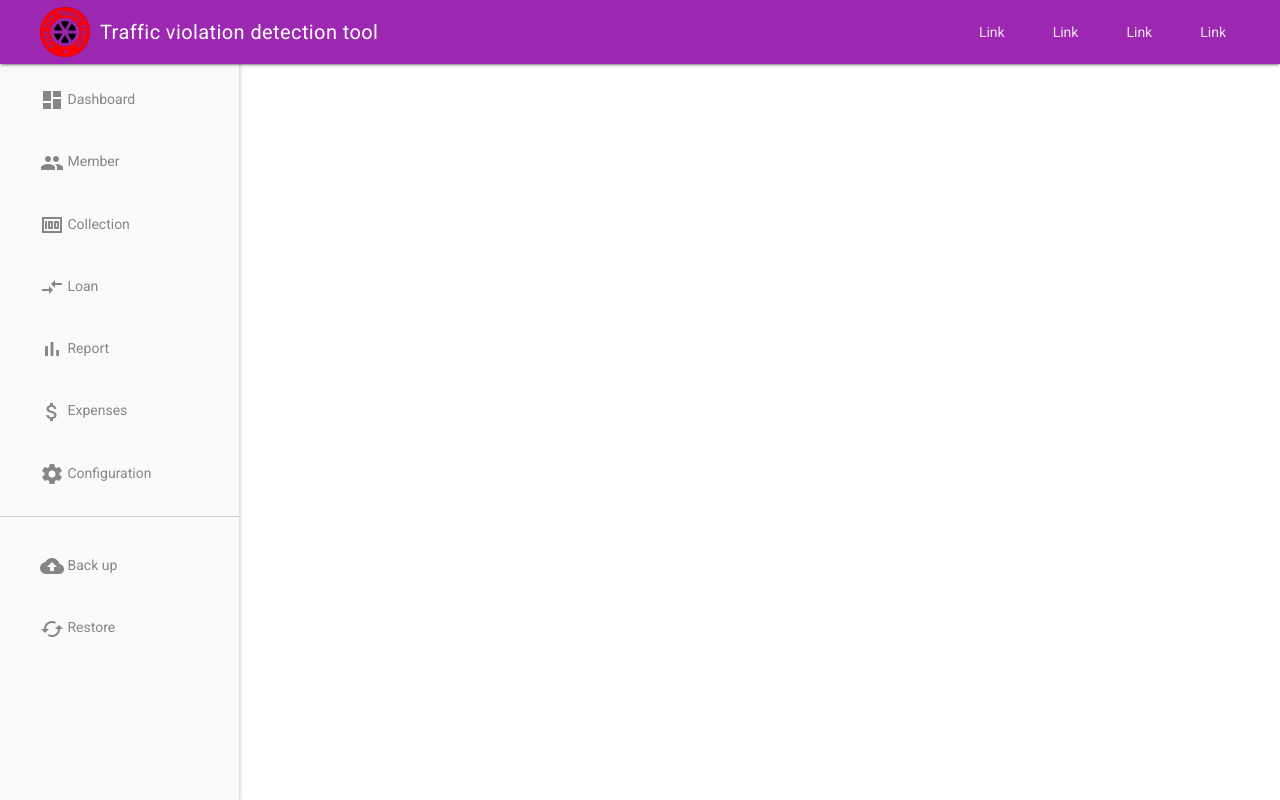
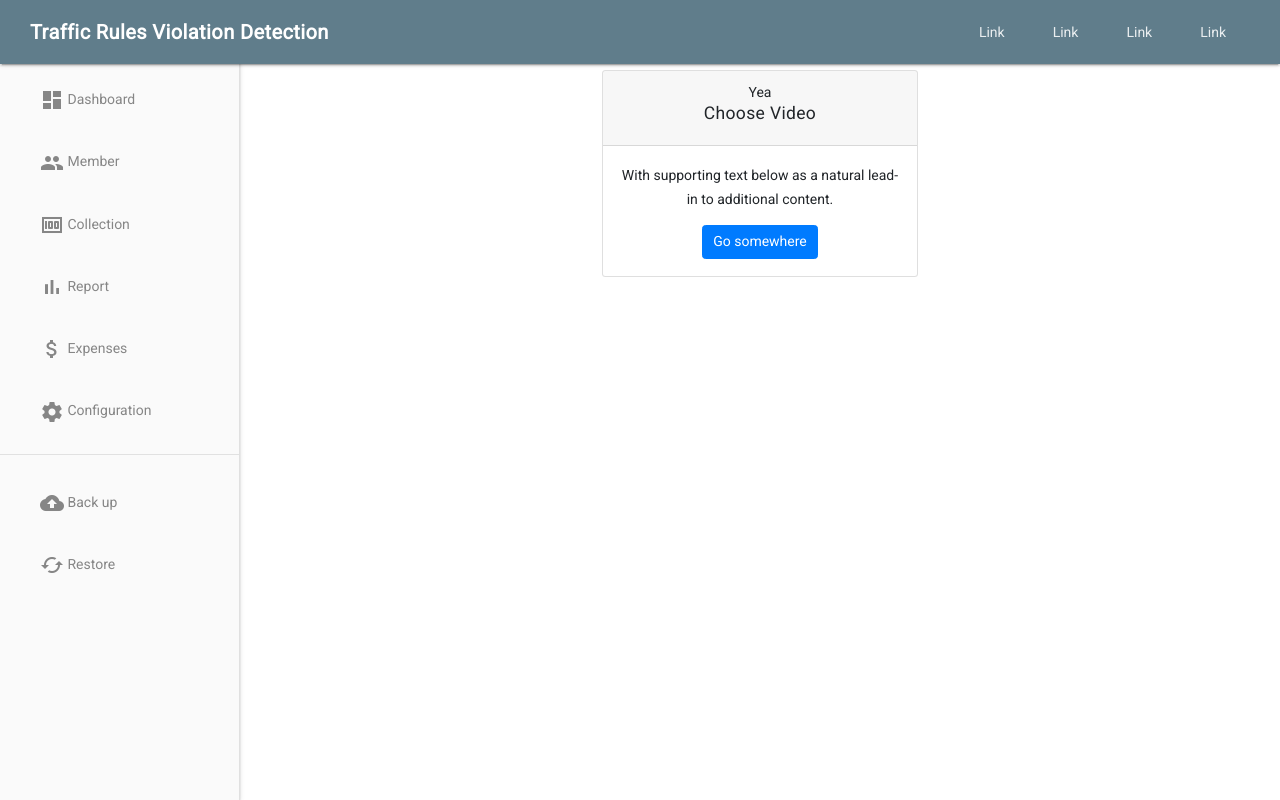
Before and after one commit to Bublum/TVD, a Django app: page / in a window 1280 px wide. Run offline with Django 3.2, Linux system fonts and the light colour scheme; some libraries are stand-ins or nearby versions.

Commit message:
Template Changes

```diff
--- a/templates/base.html
+++ b/templates/base.html
@@ -10,11 +10,27 @@
           maximum-scale=1.0,
           minimum-scale=1.0">
     <meta http-equiv="X-UA-Compatible" content="ie=edge">
-    <title>{% block title %}TVD{% endblock title %}</title>
+    <title>{% block title %}Traffic Rules Violation Detection{% endblock title %}</title>
     <link rel="stylesheet" href="https://fonts.googleapis.com/icon?family=Material+Icons">
-    <link rel="stylesheet" href="https://code.getmdl.io/1.3.0/material.purple-deep_purple.min.css"/>
+    <link rel="stylesheet" href="https://code.getmdl.io/1.3.0/material.blue_grey-amber.min.css"/>
 
     <link href="https://fonts.googleapis.com/css?family=Roboto" rel="stylesheet">
+
+
+    <link rel="stylesheet" href="https://maxcdn.bootstrapcdn.com/bootstrap/4.0.0/css/bootstrap.min.css"
+          integrity="sha384-Gn5384xqQ1aoWXA+058RXPxPg6fy4IWvTNh0E263XmFcJlSAwiGgFAW/dAiS6JXm" crossorigin="anonymous">
+
+    <script src="https://code.jquery.com/jquery-3.2.1.slim.min.js"
+            integrity="sha384-KJ3o2DKtIkvYIK3UENzmM7KCkRr/rE9/Qpg6aAZGJwFDMVNA/GpGFF93hXpG5KkN"
+            crossorigin="anonymous"></script>
+
+    <script src="https://cdnjs.cloudflare.com/ajax/libs/popper.js/1.12.9/umd/popper.min.js"
+            integrity="sha384-ApNbgh9B+Y1QKtv3Rn7W3mgPxhU9K/ScQsAP7hUibX39j7fakFPskvXusvfa0b4Q"
+            crossorigin="anonymous"></script>
+
+    <script src="https://maxcdn.bootstrapcdn.com/bootstrap/4.0.0/js/bootstrap.min.js"
+            integrity="sha384-JZR6Spejh4U02d8jOt6vLEHfe/JQGiRRSQQxSfFWpi1MquVdAyjUar5+76PVCmYl"
+            crossorigin="anonymous"></script>
 
     <style>
         {#        Scroll bar pretty#}
@@ -103,9 +119,9 @@
     <header class="mdl-layout__header transparent">
         <div class="mdl-layout__header-row">
             {#                                <i class="material-icons custom-icon">cloud</i>#}
-            <img src="{% static 'img/ptc_logo.svg.png' %}"
-                 alt="" width="50" height="50" class="custom-icon">
-            <span class="mdl-layout-title">Traffic violation detection tool</span>
+            {#            <img src="{% static 'img/ptc_logo.svg.png' %}"#}
+            {#                 alt="" width="50" height="50" class="custom-icon">#}
+            <span class="mdl-layout-title"><strong>Traffic Rules Violation Detection</strong></span>
             <div class="mdl-layout-spacer"></div>
             <nav class="mdl-navigation navbar-navigation">
                 <a class="mdl-navigation__link" href="">Link</a>
@@ -120,7 +136,7 @@
     {% block dashboard %}
     {% endblock dashboard %}
     <main class="mdl-layout__content">
-        <div class="page-content">
+        <div class="page-content container  ">
             <div class="margin-top-sm"></div>
             {% block content %}{% endblock content %}
         </div>
--- a/templates/dashboard_base.html
+++ b/templates/dashboard_base.html
@@ -16,10 +16,6 @@
             <a class="mdl-navigation__link" href="">
                 <i class="material-icons">money</i>
                 <div class="dashboard-icon-text">Collection</div>
-            </a>
-            <a class="mdl-navigation__link" href="">
-                <i class="material-icons">compare_arrows</i>
-                <div class="dashboard-icon-text">Loan</div>
             </a>
             <a class="mdl-navigation__link" href="">
                 <i class="material-icons">bar_chart</i>
@@ -48,4 +44,20 @@
 {% endblock dashboard %}
 
 {% block content %}
+    <div class="row">
+        <div class="col-md-4 offset-md-4">
+            <div class="card text-center">
+                <div class="card-header">
+                    Yea
+                    <h5 class="card-title">Choose Video</h5>
+                </div>
+                <div class="card-body">
+
+                    <p class="card-text">With supporting text below as a natural lead-in to additional content.</p>
+                    <a href="#" class="btn btn-primary">Go somewhere</a>
+                </div>
+            </div>
+        </div>
+    </div>
+
 {% endblock content %}
```
